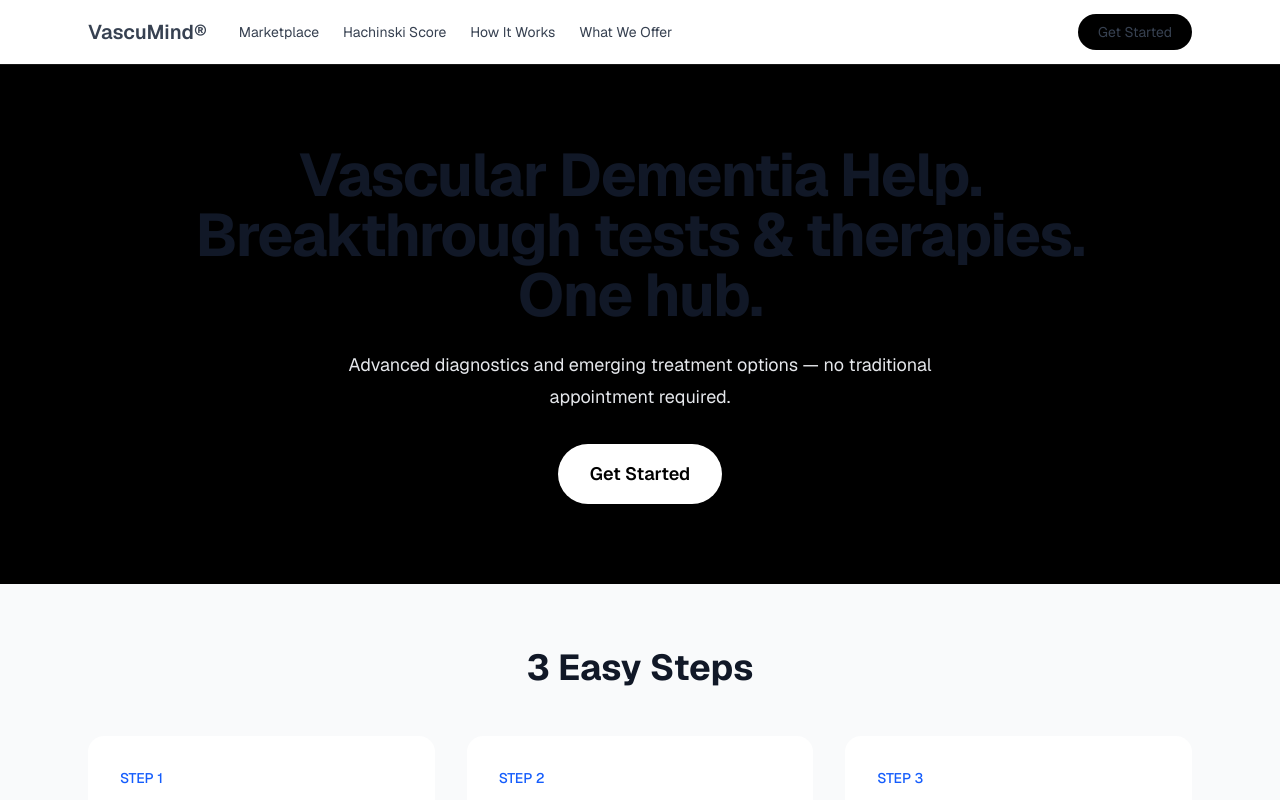
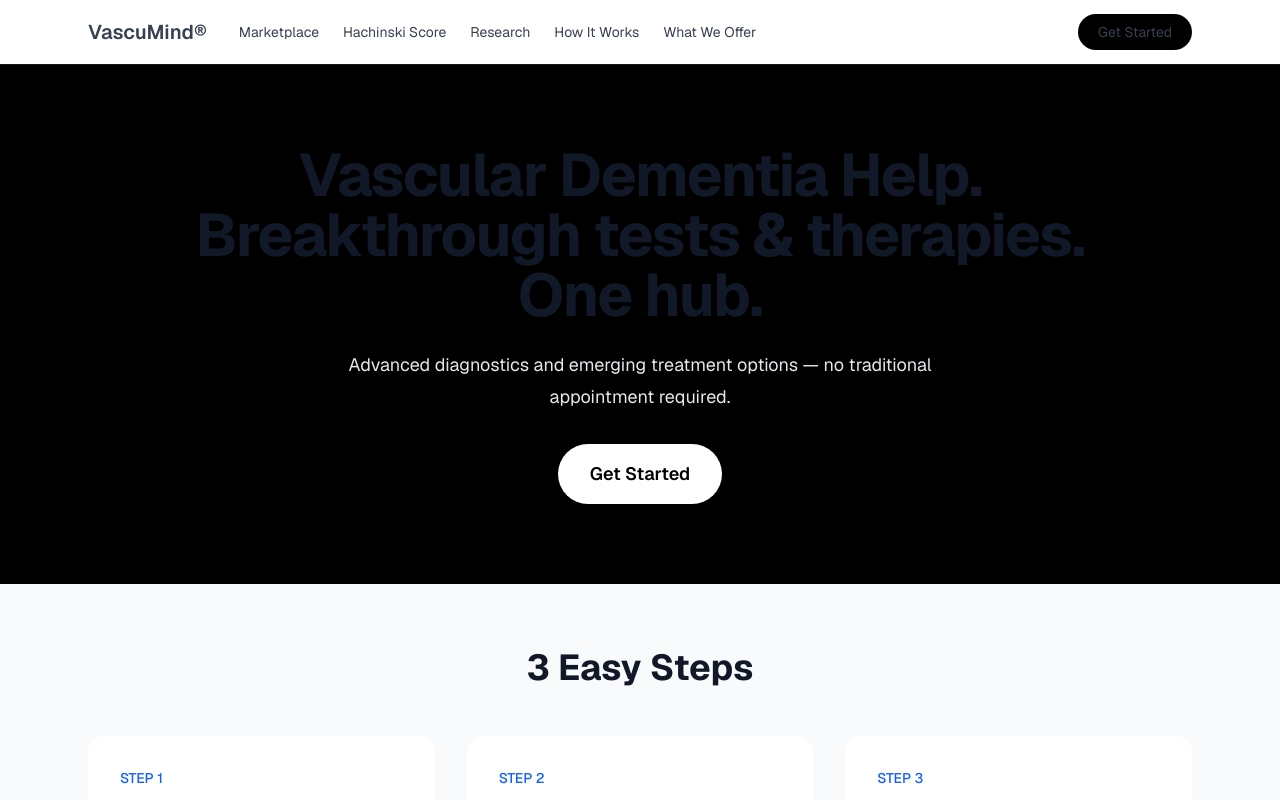
Before and after one commit to croomlawrence/vasculardementia.ai, a Next.js app: page / in a window 1280 px wide. Shown: the top 800 px of the page. Built offline with nearby package versions, Linux system fonts and the light colour scheme.

Commit message:
Add Research link to navigation + improve clinical trials page

```diff
--- a/app/layout.tsx
+++ b/app/layout.tsx
@@ -36,6 +36,7 @@
               <div className="flex gap-6 text-sm">
                 <Link href="/marketplace" className="hover:text-blue-600">Marketplace</Link>
                 <Link href="/hachinski" className="hover:text-blue-600">Hachinski Score</Link>
+                <Link href="/research/vascular-dementia-clinical-trials" className="hover:text-blue-600">Research</Link>
                 <Link href="#how-it-works" className="hover:text-blue-600">How It Works</Link>
                 <Link href="#what-we-offer" className="hover:text-blue-600">What We Offer</Link>
               </div>
```
